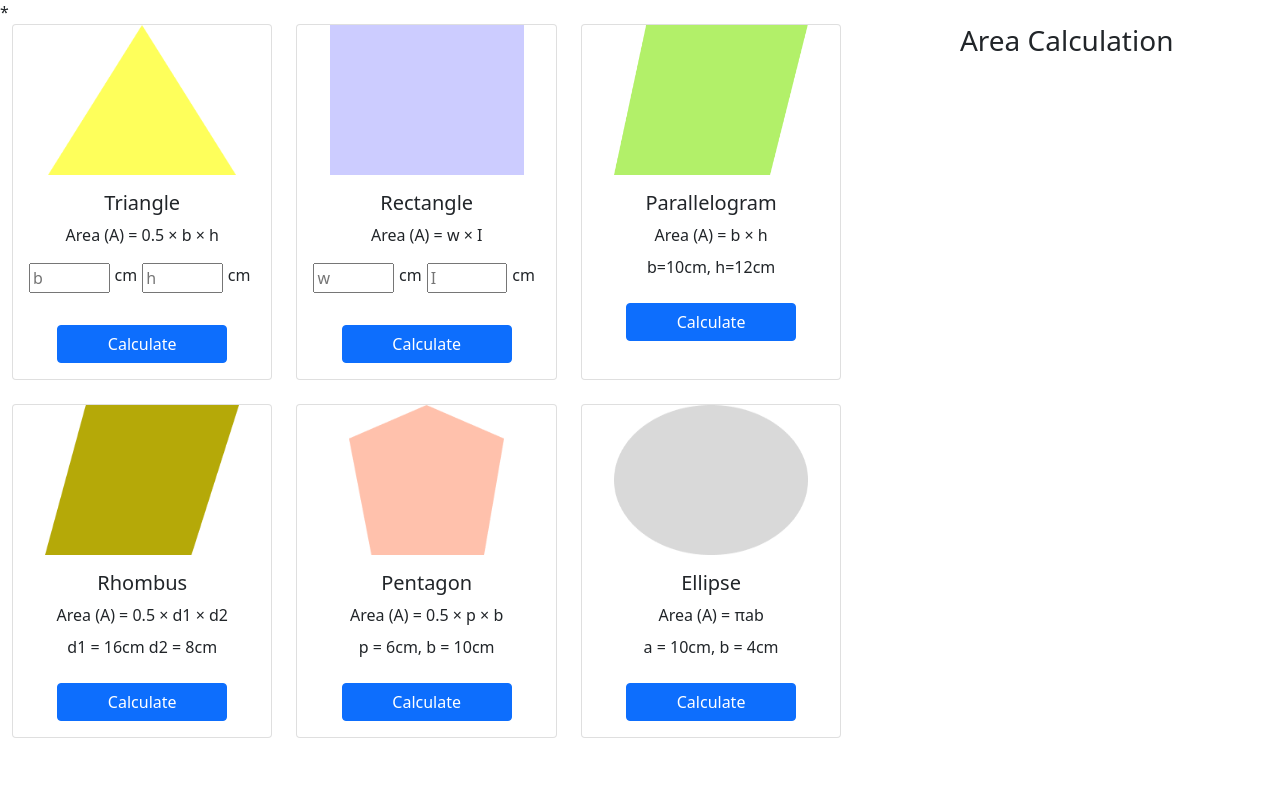
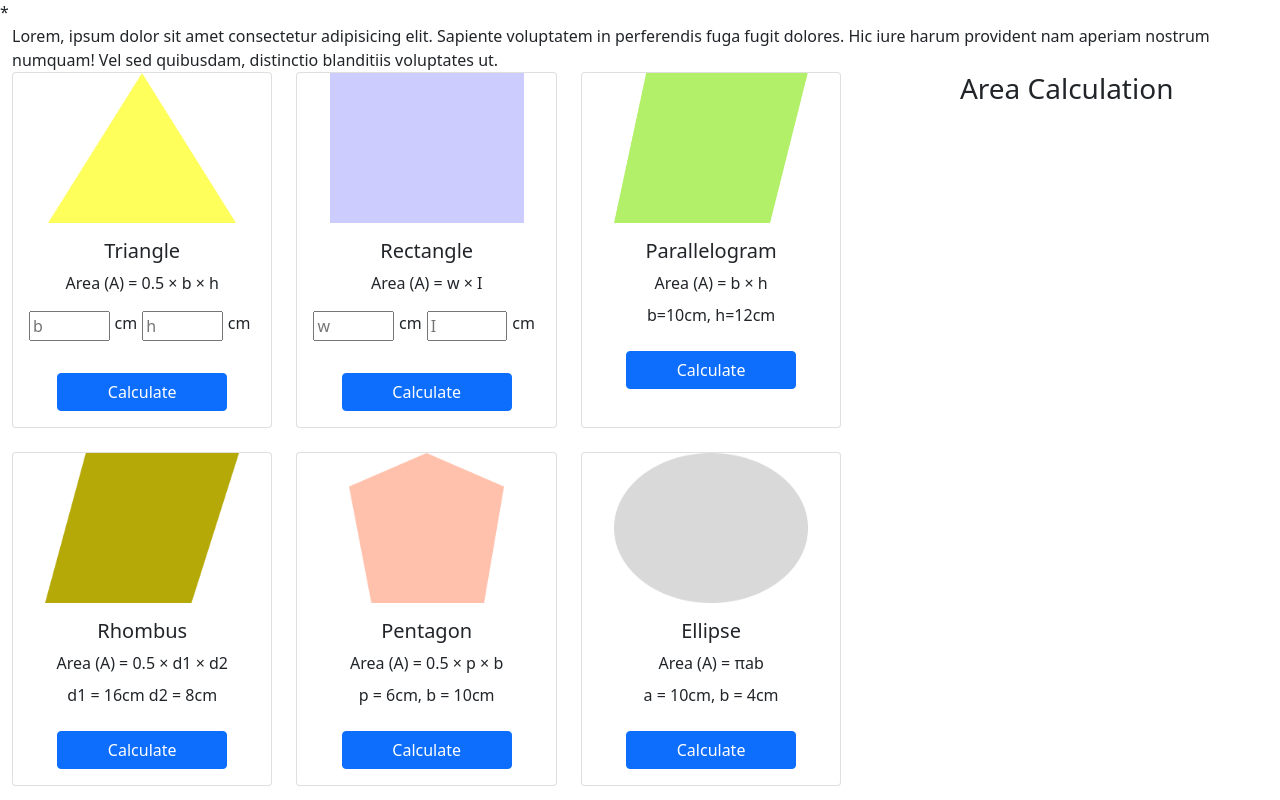
Before and after one commit to fazlerabbi2/geametry, a plain HTML site: page index.html in a window 1280 px wide. Drawn offline with Linux system fonts and the light colour scheme.

Commit message:
some text

```diff
--- a/index.html
+++ b/index.html
@@ -12,6 +12,7 @@
 
 <body>
     <main class="container-fluid">
+      <header>Lorem, ipsum dolor sit amet consectetur adipisicing elit. Sapiente voluptatem in perferendis fuga fugit dolores. Hic iure harum provident nam aperiam nostrum numquam! Vel sed quibusdam, distinctio blanditiis voluptates ut.</header>
         <div class="row">
             <div class="col-md-8">
                 <div class="row row-cols-1 row-cols-md-3 g-4">
```
